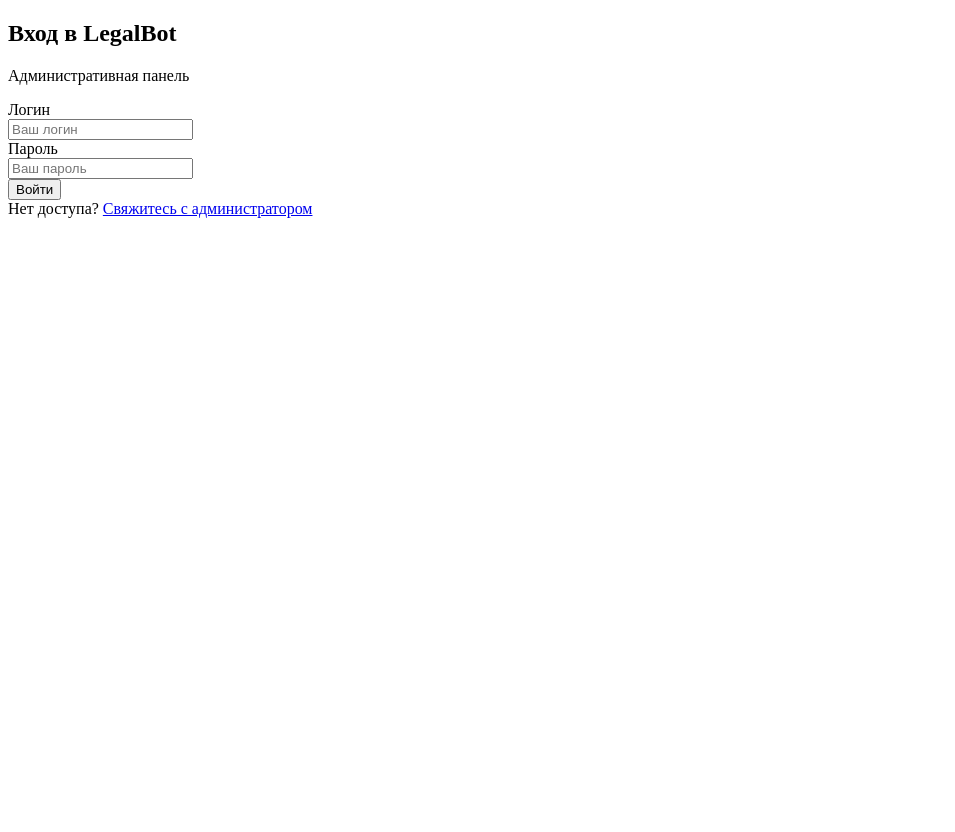
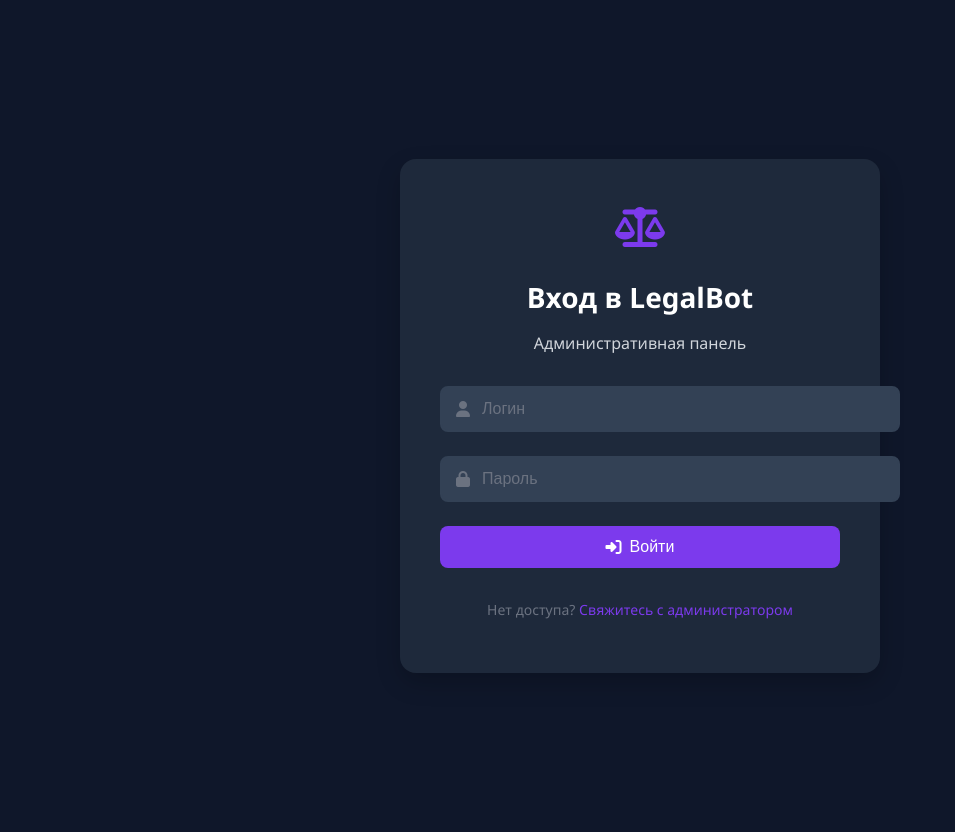
Before and after one commit to Lawyye/Admin-bot, a FastAPI app: page /admin/login in a window 1280 px wide. Shown: the whole page, without its empty margins (0-955 px from the left). Before the commit the page ends 218 px from the top, so only its background shows below. Run offline with FastAPI, Linux system fonts and the light colour scheme; parts of the project's set-up code (start-up, migrations or seed data) failed here and were passed over.

Commit message:
Update admin_login.html

```diff
--- a/templates/admin_login.html
+++ b/templates/admin_login.html
@@ -1,58 +1,172 @@
-<!DOCTYPE html>
-<html lang="ru">
+<!DOCTYPE html><html lang="ru">
 <head>
-    <!-- Тот же head что и в предыдущем примере -->
+    <meta charset="UTF-8">
+    <meta name="viewport" content="width=device-width, initial-scale=1.0">
+    <title>Вход в LegalBot Admin</title>
+    <link rel="stylesheet" href="/static/style.css">
+    <!-- Font Awesome -->
+    <link rel="stylesheet" href="https://cdnjs.cloudflare.com/ajax/libs/font-awesome/6.4.0/css/all.min.css">
+    <style>
+        :root {
+            --primary-600: #7c3aed;
+            --primary-700: #6d28d9;
+            --dark-800: #1e293b;
+            --dark-900: #0f172a;
+            --dark-700: #334155;
+            --gray-300: #d1d5db;
+            --gray-400: #9ca3af;
+            --gray-500: #6b7280;
+        }
+        html, body {
+            height: 100%;
+            margin: 0;
+            padding: 0;
+        }
+        body {
+            background: var(--dark-900);
+            color: var(--gray-300);
+            font-family: "Segoe UI", Roboto, -apple-system, BlinkMacSystemFont, sans-serif;
+            display: flex;
+            justify-content: center;
+            align-items: center;
+            min-height: 100vh;
+            padding: 1rem;
+        }
+        .login-container {
+            background: var(--dark-800);
+            border-radius: 1rem;
+            padding: 2.5rem;
+            width: 100%;
+            max-width: 400px;
+            box-shadow: 0 10px 25px rgba(0, 0, 0, 0.2);
+            animation: fadeIn 0.5s ease-out;
+        }
+        .login-header {
+            text-align: center;
+            margin-bottom: 2rem;
+        }
+        .login-header h2 {
+            color: white;
+            font-size: 1.75rem;
+            margin-bottom: 0.5rem;
+        }
+        .login-header .logo {
+            font-size: 2.5rem;
+            color: var(--primary-600);
+            margin-bottom: 1rem;
+        }
+        .login-form .form-group {
+            margin-bottom: 1.5rem;
+            position: relative;
+        }
+        .login-form .form-group i {
+            position: absolute;
+            left: 1rem;
+            top: 50%;
+            transform: translateY(-50%);
+            color: var(--gray-500);
+        }
+        .login-form input {
+            width: 100%;
+            padding: 0.75rem 1rem 0.75rem 2.5rem;
+            background: var(--dark-700);
+            border: 2px solid var(--dark-700);
+            border-radius: 0.5rem;
+            color: var(--gray-300);
+            font-size: 1rem;
+            transition: all 0.2s ease;
+        }
+        .login-form input:focus {
+            outline: none;
+            border-color: var(--primary-600);
+            box-shadow: 0 0 0 3px rgba(124, 58, 237, 0.2);
+        }
+        .login-form input::placeholder {
+            color: var(--gray-500);
+        }
+        .login-form button {
+            width: 100%;
+            padding: 0.75rem;
+            background: var(--primary-600);
+            color: white;
+            border: none;
+            border-radius: 0.5rem;
+            font-size: 1rem;
+            font-weight: 500;
+            cursor: pointer;
+            transition: all 0.2s ease;
+            display: flex;
+            justify-content: center;
+            align-items: center;
+            gap: 0.5rem;
+        }
+        .login-form button:hover {
+            background: var(--primary-700);
+        }
+        .error {
+            margin-top: 1.5rem;
+            padding: 0.75rem 1rem;
+            background: rgba(220, 38, 38, 0.1);
+            border-left: 4px solid #dc2626;
+            color: #fca5a5;
+            border-radius: 0 0.25rem 0.25rem 0;
+            animation: slideUp 0.3s ease-out;
+        }
+        @keyframes fadeIn {
+            from { opacity: 0; transform: translateY(-10px); }
+            to { opacity: 1; transform: translateY(0); }
+        }
+        @keyframes slideUp {
+            from { opacity: 0; transform: translateY(10px); }
+            to { opacity: 1; transform: translateY(0); }
+        }
+        .footer-links {
+            margin-top: 2rem;
+            text-align: center;
+            font-size: 0.875rem;
+            color: var(--gray-500);
+        }
+        .footer-links a {
+            color: var(--primary-600);
+            text-decoration: none;
+            transition: color 0.2s ease;
+        }
+        .footer-links a:hover {
+            color: var(--primary-700);
+            text-decoration: underline;
+        }
+    </style>
 </head>
-<body class="bg-gray-100 dark:bg-dark-900">
-    <div class="min-h-screen flex items-center justify-center p-4">
-        <div class="w-full max-w-md bg-white dark:bg-dark-800 rounded-xl shadow-lg overflow-hidden">
-            <div class="p-6">
-                <div class="text-center mb-6">
-                    <div class="mx-auto flex items-center justify-center h-12 w-12 rounded-full bg-primary-100 dark:bg-dark-700">
-                        <i class="fas fa-scale-balanced text-primary-600 dark:text-primary-500"></i>
+<body>
+    <div class="login-container">
+        <div class="login-header">
+            <div class="logo">
+                <i class="fas fa-scale-balanced"></i>
             </div>
-                    <h2 class="mt-3 text-xl font-bold text-gray-900 dark:text-white">Вход в LegalBot</h2>
-                    <p class="mt-1 text-sm text-gray-500 dark:text-gray-400">Административная панель</p>
+            <h2>Вход в LegalBot</h2>
+            <p>Административная панель</p>
         </div>
-
-                <form class="space-y-4">
-                    <div>
-                        <label for="username" class="block text-sm font-medium text-gray-700 dark:text-gray-300 mb-1">Логин</label>
-                        <div class="relative">
-                            <div class="absolute inset-y-0 left-0 pl-3 flex items-center pointer-events-none">
-                                <i class="fas fa-user text-gray-400"></i>
+        <form method="post" action="/admin/login" class="login-form">
+            <div class="form-group">
+                <i class="fas fa-user"></i>
+                <input type="text" name="username" placeholder="Логин" required>
             </div>
-                            <input id="username" name="username" type="text" required
-                                class="block w-full pl-10 pr-3 py-2 border border-gray-300 dark:border-gray-600 rounded-lg shadow-sm focus:outline-none focus:ring-primary-500 focus:border-primary-500 dark:bg-dark-700 dark:text-white"
-                                placeholder="Ваш логин">
+            <div class="form-group">
+                <i class="fas fa-lock"></i>
+                <input type="password" name="password" placeholder="Пароль" required>
             </div>
-                    </div>
-
-                    <div>
-                        <label for="password" class="block text-sm font-medium text-gray-700 dark:text-gray-300 mb-1">Пароль</label>
-                        <div class="relative">
-                            <div class="absolute inset-y-0 left-0 pl-3 flex items-center pointer-events-none">
-                                <i class="fas fa-lock text-gray-400"></i>
-                            </div>
-                            <input id="password" name="password" type="password" required
-                                class="block w-full pl-10 pr-3 py-2 border border-gray-300 dark:border-gray-600 rounded-lg shadow-sm focus:outline-none focus:ring-primary-500 focus:border-primary-500 dark:bg-dark-700 dark:text-white"
-                                placeholder="Ваш пароль">
-                        </div>
-                    </div>
-
-                    <div>
-                        <button type="submit"
-                            class="w-full flex justify-center py-2 px-4 border border-transparent rounded-lg shadow-sm text-sm font-medium text-white bg-primary-600 hover:bg-primary-700 focus:outline-none focus:ring-2 focus:ring-offset-2 focus:ring-primary-500 transition-colors">
-                            <i class="fas fa-sign-in-alt mr-2"></i>
+            <button type="submit">
+                <i class="fas fa-sign-in-alt"></i>
                 Войти
             </button>
+            {% if error %}
+            <div class="error">
+                <i class="fas fa-exclamation-circle"></i> {{ error }}
             </div>
+            {% endif %}
         </form>
-
-                <div class="mt-4 text-center text-sm text-gray-600 dark:text-gray-400">
-                    Нет доступа? <a href="#" class="font-medium text-primary-600 dark:text-primary-500 hover:text-primary-500">Свяжитесь с администратором</a>
-                </div>
-            </div>
+        <div class="footer-links">
+            <p>Нет доступа? <a href="#">Свяжитесь с администратором</a></p>
         </div>
     </div>
 </body>
```
Lines whose indentation alone changed are shown as unchanged.
